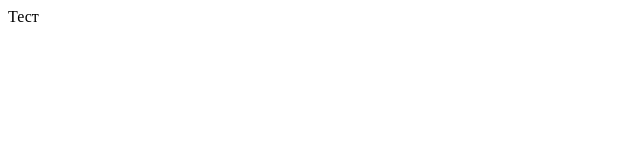
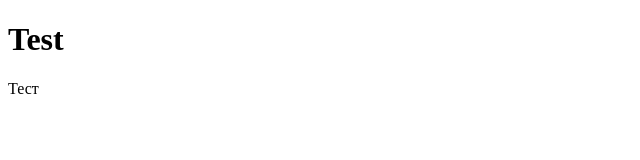
Before and after one commit to ImmuneQQ/immuneQQ.github.io, a plain HTML site: page index.html in a window 1280 px wide. Shown: the whole page, without its empty margins (0-640 px from the left). Drawn offline with Linux system fonts and the light colour scheme.

Commit message:
Update index.html

```diff
--- a/index.html
+++ b/index.html
@@ -1,4 +1,9 @@
 <!DOCTYPE html>
+<html>
+
 <body>
+    <h1>Test</h1>
     <div>Тест</div>
 </body>
+
+</html>
```
